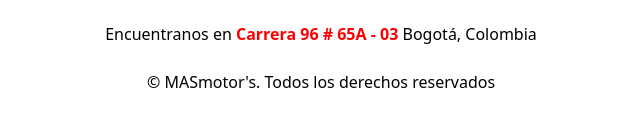
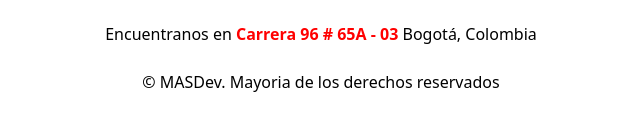
Before and after one commit to MiguelSuarez-hub/masmotors_web, an Astro site: page / in a window 1280 px wide. Shown: the part 2679-2809 px from the top of the page, 319-959 px from the left. Built offline with nearby package versions, Linux system fonts and the light colour scheme; Astro itself is replaced by a stand-in of ours; a script that the page names is missing.

Commit message:
Change copyright

```diff
--- a/src/components/Footer.astro
+++ b/src/components/Footer.astro
@@ -15,7 +15,7 @@
       > Bogotá, Colombia
     </p>
     <p class="w-full text-center">
-      &copy; MASmotor's. Todos los derechos reservados
+      &copy; MASDev. Mayoria de los derechos reservados
     </p>
   </div>
 </footer>
```
